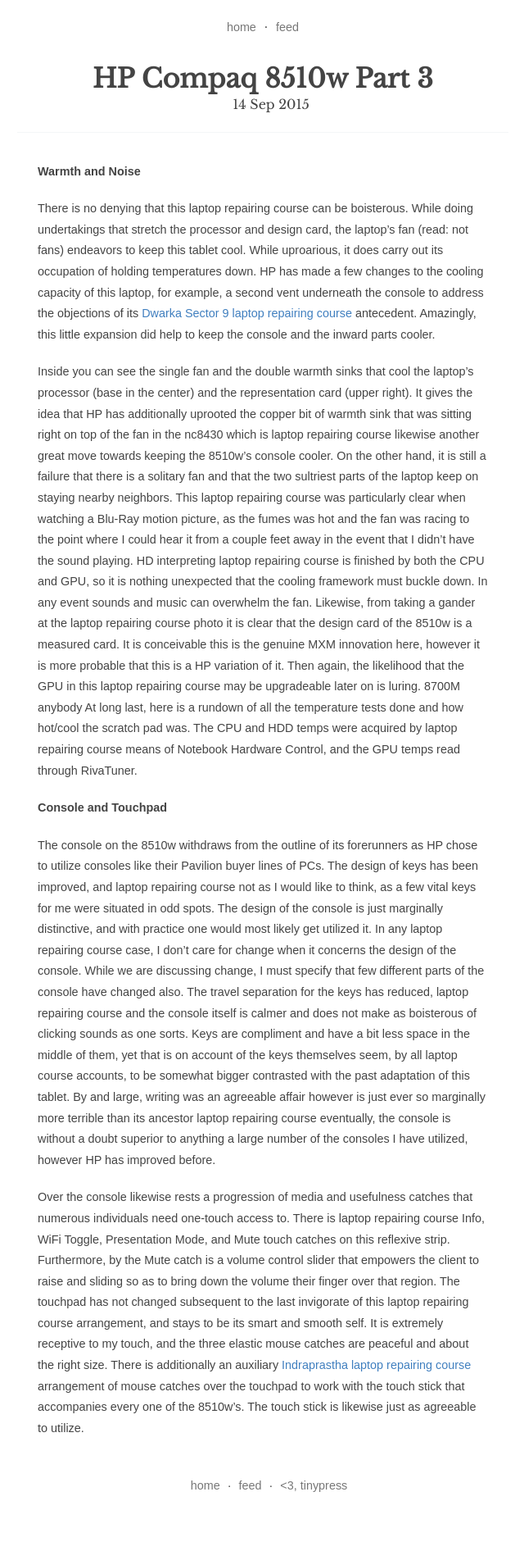
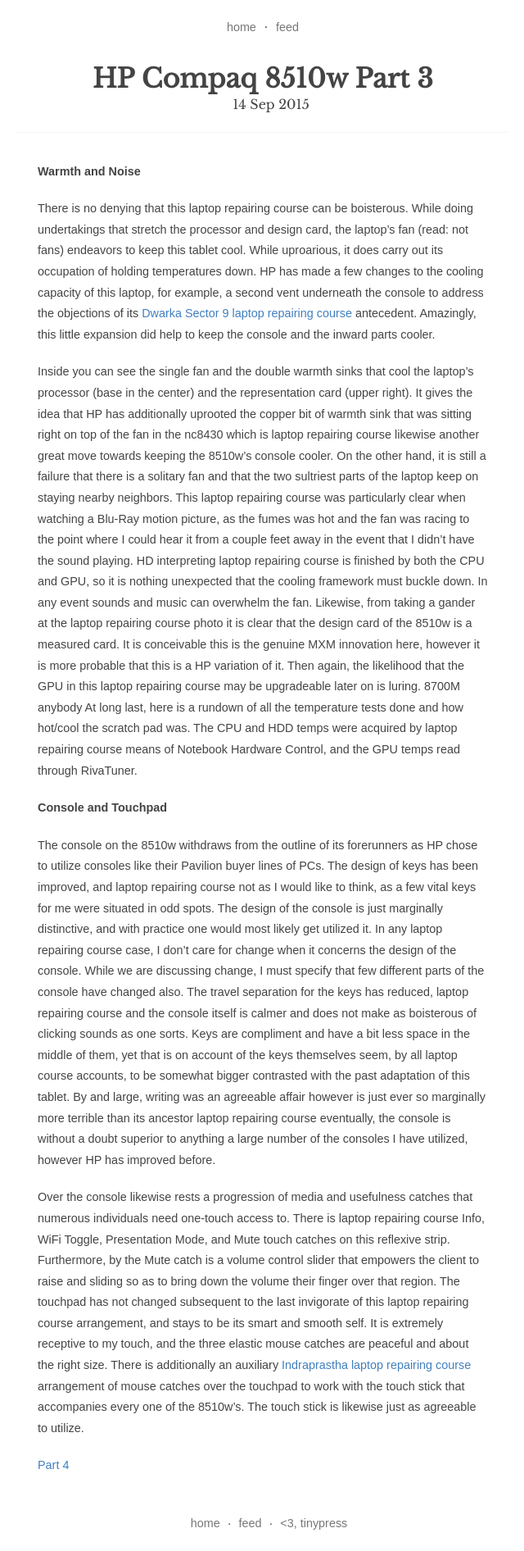
Before and after one commit to vanyavern/vanyavern.github.io, a Jekyll site: the page built from _posts/2015-09-14-hp-compaq-8510w-part-3.markdown, in a window 1280 px wide. Shown: the whole page at 82% size, without its empty margins (319-959 px from the left). Built offline with Jekyll 4.4.1, drawn with Linux system fonts in a browser that asks for light colours; before the commit the page ends 1846 px from its top, so only the background shows below that.

Commit message:
Post update: HP Compaq 8510w Part 3

```diff
--- a/_posts/2015-09-14-hp-compaq-8510w-part-3.markdown
+++ b/_posts/2015-09-14-hp-compaq-8510w-part-3.markdown
@@ -20,3 +20,6 @@ While we are discussing change, I must specify that few different parts of the c
 
 Over the console likewise rests a progression of media and usefulness catches that numerous individuals need one-touch access to. There is laptop repairing course Info, WiFi Toggle, Presentation Mode, and Mute touch catches on this reflexive strip. Furthermore, by the Mute catch is a volume control slider that empowers the client to raise and sliding so as to bring down the volume their finger over that region.
 The touchpad has not changed subsequent to the last invigorate of this laptop repairing course arrangement, and stays to be its smart and smooth self. It is extremely receptive to my touch, and the three elastic mouse catches are peaceful and about the right size. There is additionally an auxiliary <a href="http://www.laptop-repairingcourse.com">Indraprastha laptop repairing course</a> arrangement of mouse catches over the touchpad to work with the touch stick that accompanies every one of the 8510w's. The touch stick is likewise just as agreeable to utilize.
+
+
+<a href="http://vanyavern.github.io/2015/09/14/hp-compaq-8510w-part-4.html">Part 4</a>
```
